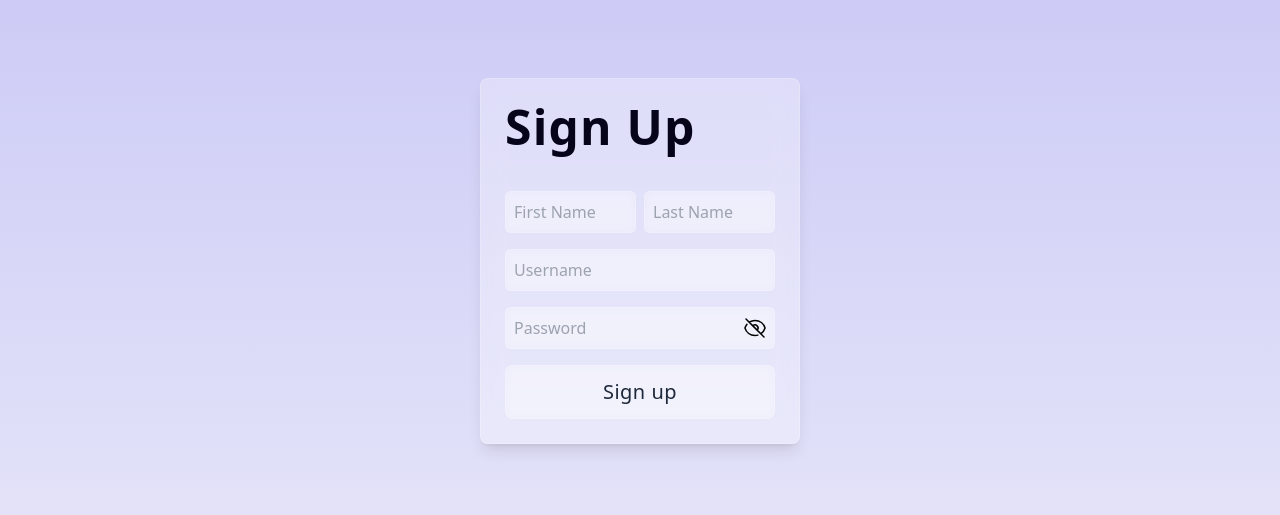
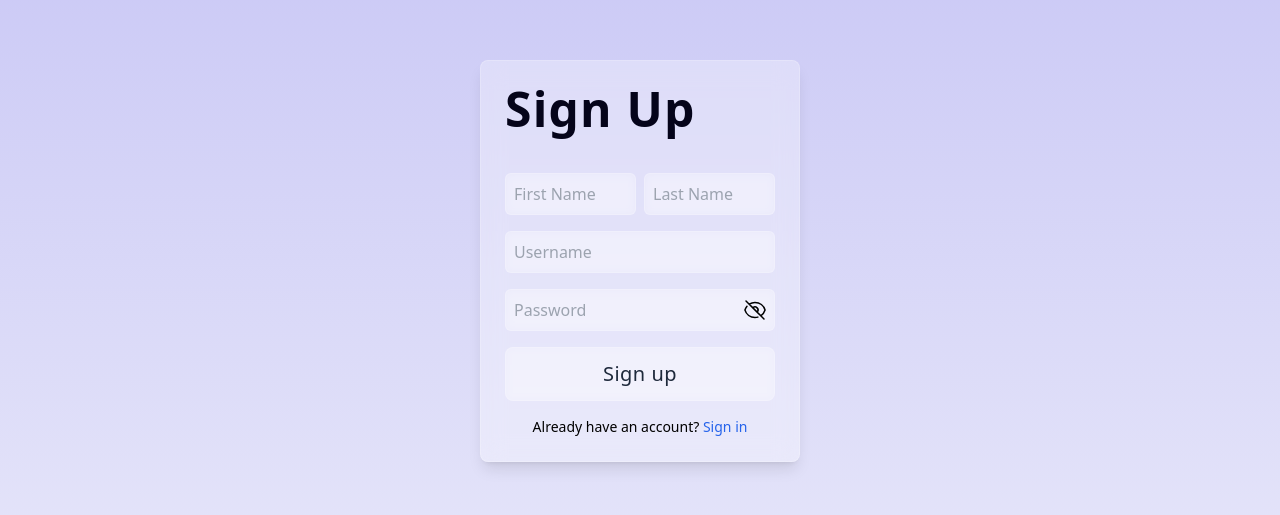
Before and after one commit to RajulThakur/brainly-frontend, a React (Vite) app: page /auth/signup in a window 1280 px wide. Shown: the part 139-654 px from the top of the page. Built offline with nearby package versions, Linux system fonts and the light colour scheme; no server answers.

Commit message:
added redirect

```diff
--- a/src/pages/Signin.tsx
+++ b/src/pages/Signin.tsx
@@ -65,6 +65,17 @@ export default function Signin() {
         </div>
 
         <Button varient="primary" text="Sign in" size="lg" />
+
+        <p className="text-center text-sm">
+          Don't have an account?{' '}
+          <button
+            type="button"
+            onClick={() => navigate('/auth/signup')}
+            className="text-blue-600 hover:underline"
+          >
+            Create new account
+          </button>
+        </p>
       </form>
     </div>
   );
--- a/src/pages/Signup.tsx
+++ b/src/pages/Signup.tsx
@@ -2,6 +2,7 @@ import { useForm } from 'react-hook-form';
 import Eye from '../components/icons/Eye';
 import Button from '../components/ui/Button';
 import { useState } from 'react';
+import { useNavigate } from 'react-router-dom';
 
 interface SignupForm {
   firstName: string;
@@ -11,26 +12,29 @@ interface SignupForm {
 }
 
 export default function Signup() {
+  const navigate = useNavigate();
   const [showPassword, setShowPassword] = useState(false);
   const { register, handleSubmit } = useForm<SignupForm>();
+
   const onSubmit = async (data: SignupForm) => {
-    console.log(data);
-
+    try {
       const response = await fetch(`${import.meta.env.VITE_API_URL}/signup`, {
         method: 'POST',
         headers: {
           'Content-Type': 'application/json',
         },
-      body: JSON.stringify({
-        firstName: data.firstName,
-        lastName: data.lastName,
-        userName: data.userName,
-        password: data.password,
-      }),
+        body: JSON.stringify(data),
       });
       const resData = await response.json();
-    console.log(resData);
+
+      if (resData.success) {
+        navigate('/auth/signin');
+      }
+    } catch (error) {
+      console.error('Signup failed:', error);
+    }
   };
+
   return (
     <div className="flex h-screen items-center justify-center bg-gradient-to-b from-accent-700 to-accent-900">
       <form
@@ -69,13 +73,23 @@ export default function Signup() {
           <button
             type="button"
             className="absolute right-2 top-1/2 -translate-y-1/2"
-            onClick={() => setShowPassword(!showPassword)}
-          >
+            onClick={() => setShowPassword(!showPassword)}>
             <Eye isOpen={showPassword} />
           </button>
         </div>
 
         <Button varient="primary" text="Sign up" size="lg" />
+
+        <p className="text-center text-sm">
+          Already have an account?{' '}
+          <button
+            type="button"
+            onClick={() => navigate('/auth/signin')}
+            className="text-blue-600 hover:underline"
+          >
+            Sign in
+          </button>
+        </p>
       </form>
     </div>
   );
```
Lines whose indentation alone changed are shown as unchanged.
